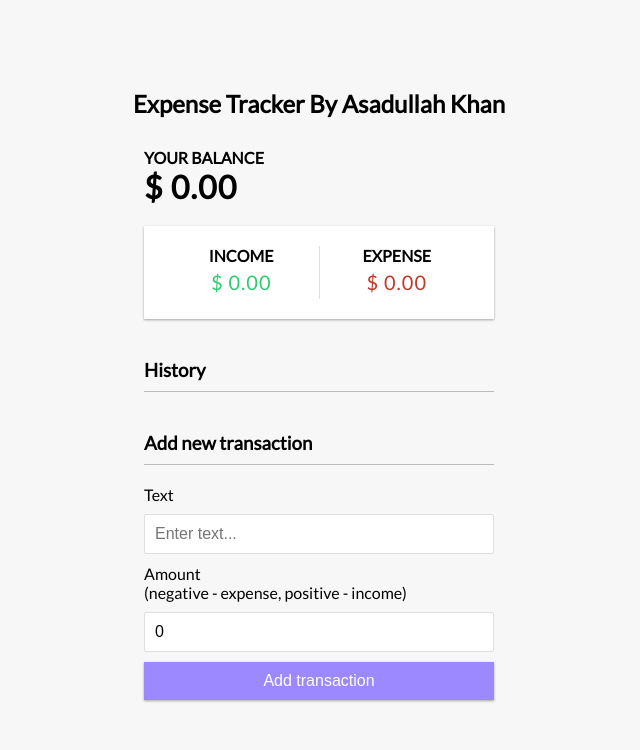
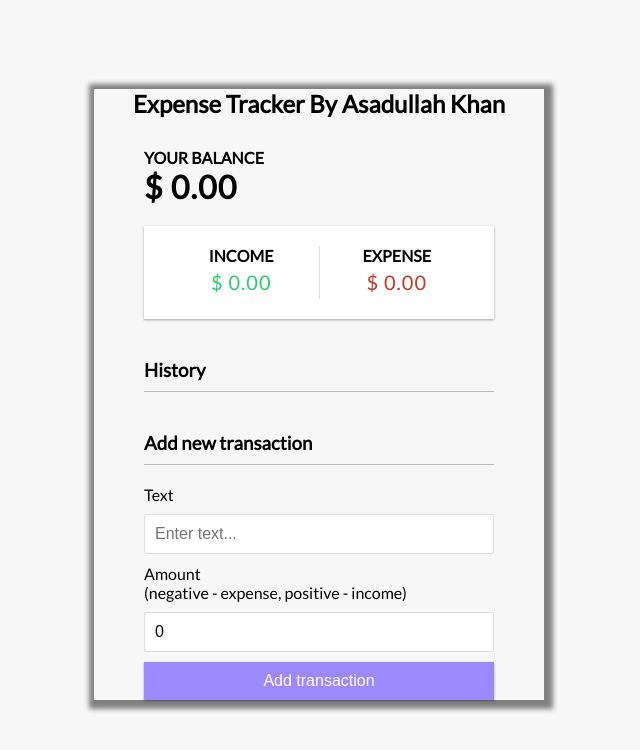
Before and after one commit to Asadullahkhankaimkhani/expense-tracker, a React (Create React App) app: page / in a window 1280 px wide. Shown: the top 750 px of the page, without its empty margins (321-961 px from the left). Built offline with nearby package versions, Linux system fonts and the light colour scheme.

Commit message:
Final Version

```diff
--- a/src/App.css
+++ b/src/App.css
@@ -6,6 +6,13 @@
 
 * {
   box-sizing: border-box;
+}
+.MegaContainer {
+
+  box-shadow: 2px 2px 5px 7px gray;
+  max-width: 400px;
+  min-width: 450px;
+
 }
 
 body {
@@ -22,6 +29,10 @@ body {
 .container {
   margin: 30px auto;
   width: 350px;
+}
+
+.heading_class{
+  text-align: center;
 }
 
 h1 {
--- a/src/App.js
+++ b/src/App.js
@@ -12,6 +12,7 @@ import './App.css';
 function App() {
   return (
     <GlobalProvider>
+      <div className="MegaContainer">
       <Header />
       <div className="container">
         <Balance />
@@ -19,6 +20,7 @@ function App() {
         <TransactionList />
         <AddTransaction />
       </div>
+      </div>
     </GlobalProvider>
   );
 }
--- a/src/Header.js
+++ b/src/Header.js
@@ -2,7 +2,7 @@ import React from 'react';
 
 export const Header = () => {
   return (
-    <h2>
+    <h2 className="heading_class">
       Expense Tracker By Asadullah Khan
     </h2>
   )
```
Also changed, not shown: 1 other file (tests, documents, lock files or other folders).
